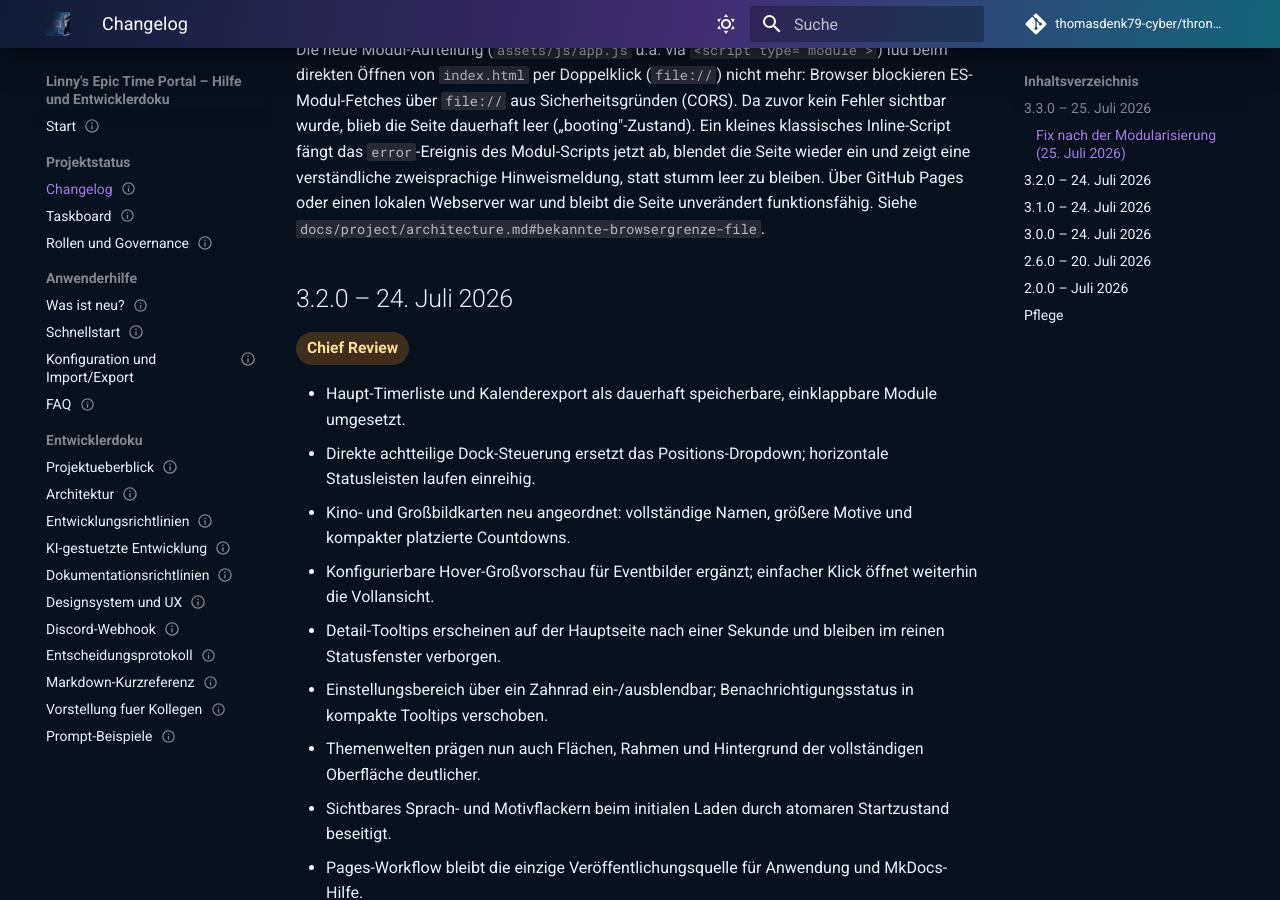
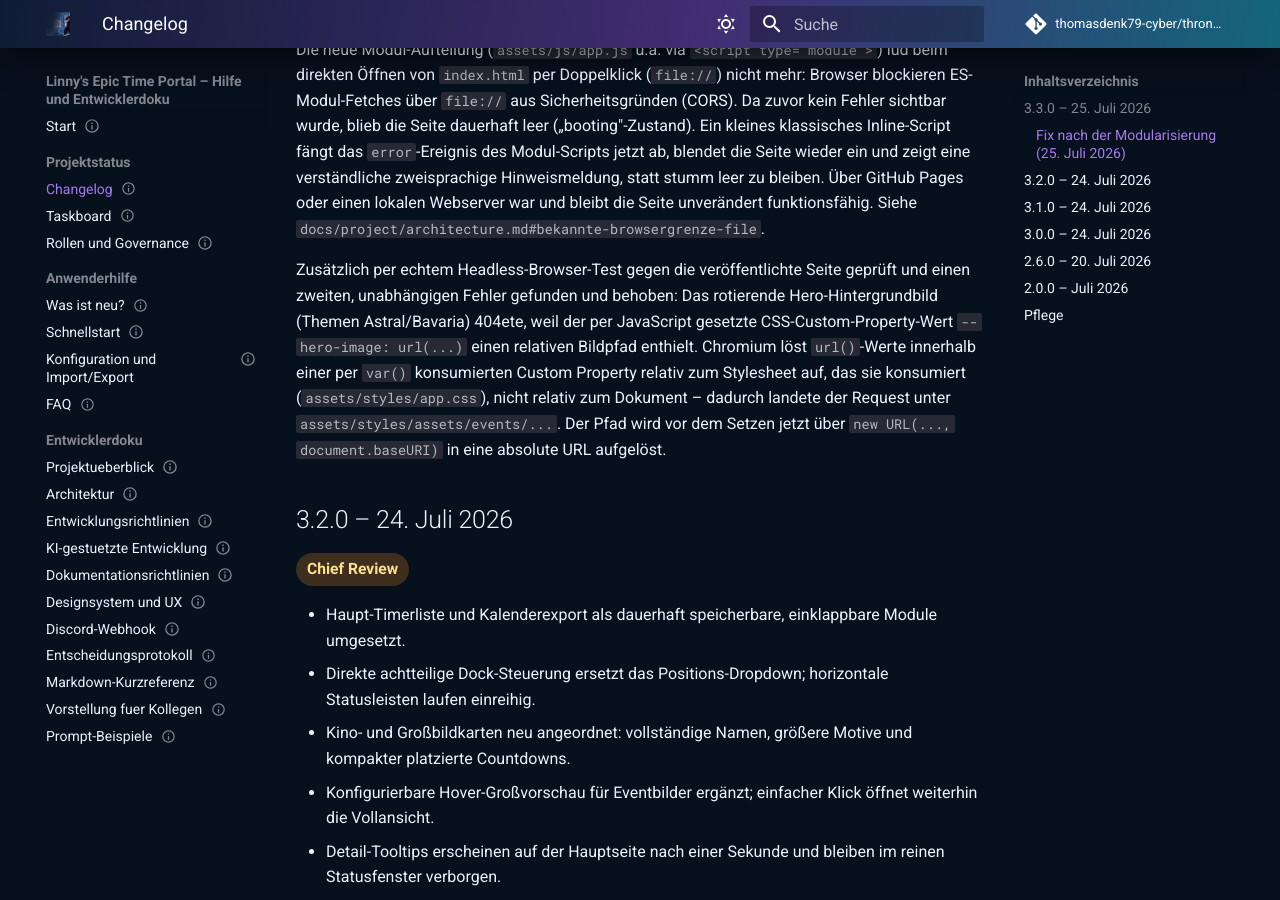
Before and after one commit to thomasdenk79-cyber/throne-liberty-eu-kalender, an MkDocs documentation site: the page built from docs/project/changelog.md, in a window 1280 px wide and 900 px high, scrolled down 852 px. Built offline with MkDocs 1.6.1 and Material for MkDocs 9.7.7, drawn with Linux system fonts in a browser that asks for light colours; comment, search, counter and statistics services are not loaded.

Commit message:
fix: resolve hero background image 404 on the live GitHub Pages site
why: verified the deployed site with a real headless Chromium browser
(Playwright) against the published URL and found the module/file:// fix
was already live and working (10 cards render, no page errors), but
discovered an independent real bug: the rotating hero background image
for the astral/bavaria themes 404ed as
"assets/styles/assets/events/gallery/...". app.js writes a relative image
path into the --hero-image custom property via
dom.heroSection.style.setProperty(...), and app.css consumes it with
var(--hero-image, ...) inside background. Chromium resolves relative
url() references embedded in a custom property's value against the
stylesheet that consumes it via var() (assets/styles/app.css), not
against the document, producing a path one directory too deep. Fixed by
resolving the image path to an absolute URL via
new URL(path, document.baseURI) before writing the custom property.
Verified with npm run check and a real headless-browser reload against
the live page (temporary local Playwright install, removed again after
verification). Documented in changelog and whats-new.
agent: GitHub Copilot CLI | agent_version: 1.0 | llm: Claude Sonnet 4.6 | llm_version: Claude Sonnet 4.6

```diff
--- a/docs/project/changelog.md
+++ b/docs/project/changelog.md
@@ -45,6 +45,17 @@
 zeigt eine verständliche zweisprachige Hinweismeldung, statt stumm leer zu
 bleiben. Über GitHub Pages oder einen lokalen Webserver war und bleibt die
 Seite unverändert funktionsfähig. Siehe `docs/project/architecture.md#bekannte-browsergrenze-file`.
+
+Zusätzlich per echtem Headless-Browser-Test gegen die veröffentlichte Seite
+geprüft und einen zweiten, unabhängigen Fehler gefunden und behoben: Das
+rotierende Hero-Hintergrundbild (Themen Astral/Bavaria) 404ete, weil der per
+JavaScript gesetzte CSS-Custom-Property-Wert `--hero-image: url(...)` einen
+relativen Bildpfad enthielt. Chromium löst `url()`-Werte innerhalb einer per
+`var()` konsumierten Custom Property relativ zum Stylesheet auf, das sie
+konsumiert (`assets/styles/app.css`), nicht relativ zum Dokument – dadurch
+landete der Request unter `assets/styles/assets/events/...`. Der Pfad wird vor
+dem Setzen jetzt über `new URL(..., document.baseURI)` in eine absolute URL
+aufgelöst.
 
 ## 3.2.0 – 24. Juli 2026
 
```
Also changed, not shown: docs/user/whats-new.md (+3 -0 lines), 1 other file.
